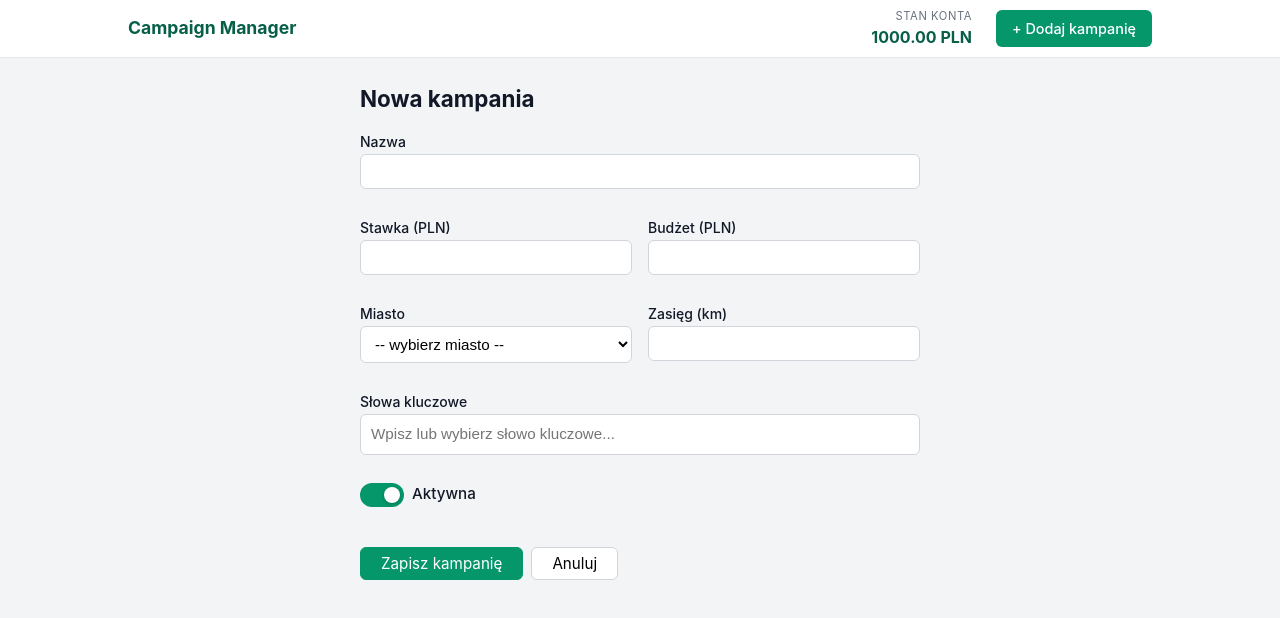
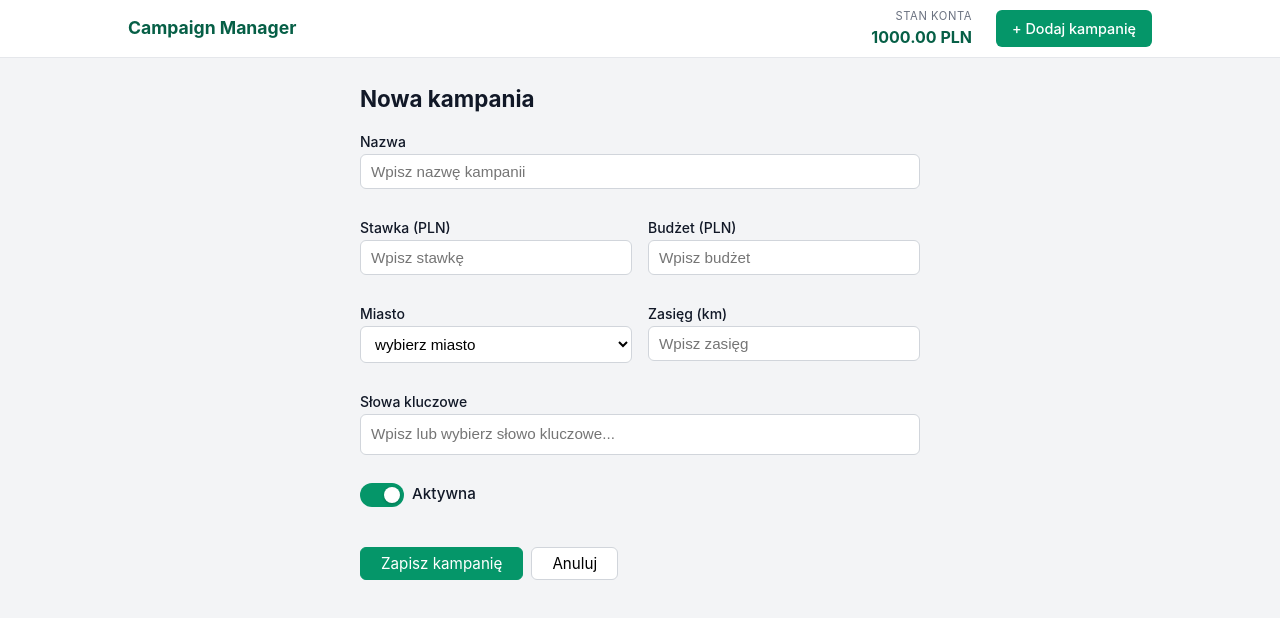
Before and after one commit to lukaset649/CampaignManager, a React (Vite) app: page /campaigns/new in a window 1280 px wide. Shown: the top 618 px of the page. Built offline with nearby package versions, Linux system fonts and the light colour scheme.

Commit message:
add placeholders in form inputs

```diff
--- a/src/components/CampaignForm/CampaignForm.tsx
+++ b/src/components/CampaignForm/CampaignForm.tsx
@@ -53,6 +53,7 @@ export const CampaignForm = ({
         <input
           id="name"
           type="text"
+          placeholder="Wpisz nazwę kampanii"
           className={errors.name ? 'campaign-form__input--error' : ''}
           {...register('name')}
         />
@@ -66,6 +67,7 @@ export const CampaignForm = ({
           type="number"
           step="0.01"
           min={MIN_BID_AMOUNT}
+          placeholder="Wpisz stawkę"
           className={errors.bidAmount ? 'campaign-form__input--error' : ''}
           {...register('bidAmount', { valueAsNumber: true })}
         />
@@ -79,6 +81,7 @@ export const CampaignForm = ({
           type="number"
           step="0.01"
           min="0"
+          placeholder="Wpisz budżet"
           className={errors.fundAmount ? 'campaign-form__input--error' : ''}
           {...register('fundAmount', { valueAsNumber: true })}
         />
@@ -107,6 +110,7 @@ export const CampaignForm = ({
           id="radius"
           type="number"
           min="1"
+          placeholder="Wpisz zasięg"
           className={errors.radius ? 'campaign-form__input--error' : ''}
           {...register('radius', { valueAsNumber: true })}
         />
--- a/src/components/TownSelect/TownSelect.tsx
+++ b/src/components/TownSelect/TownSelect.tsx
@@ -14,7 +14,7 @@ export const TownSelect = ({ value, onChange, error }: TownSelectProps) => (
       value={value}
       onChange={(e) => onChange(e.target.value)}
     >
-      <option value="">-- wybierz miasto --</option>
+      <option value=""> wybierz miasto </option>
       {mockTowns.map((town) => (
         <option key={town} value={town}>
           {town}
```
